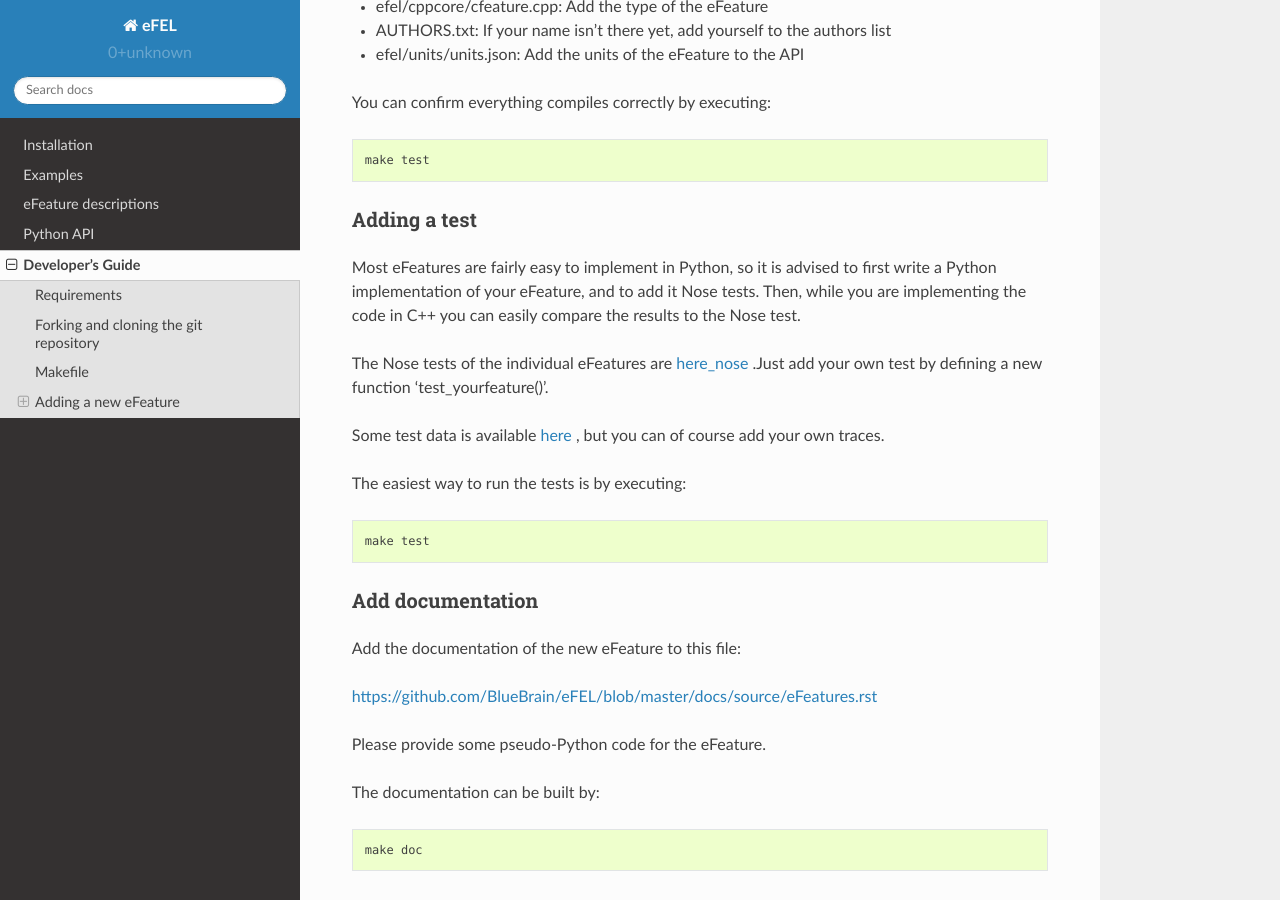
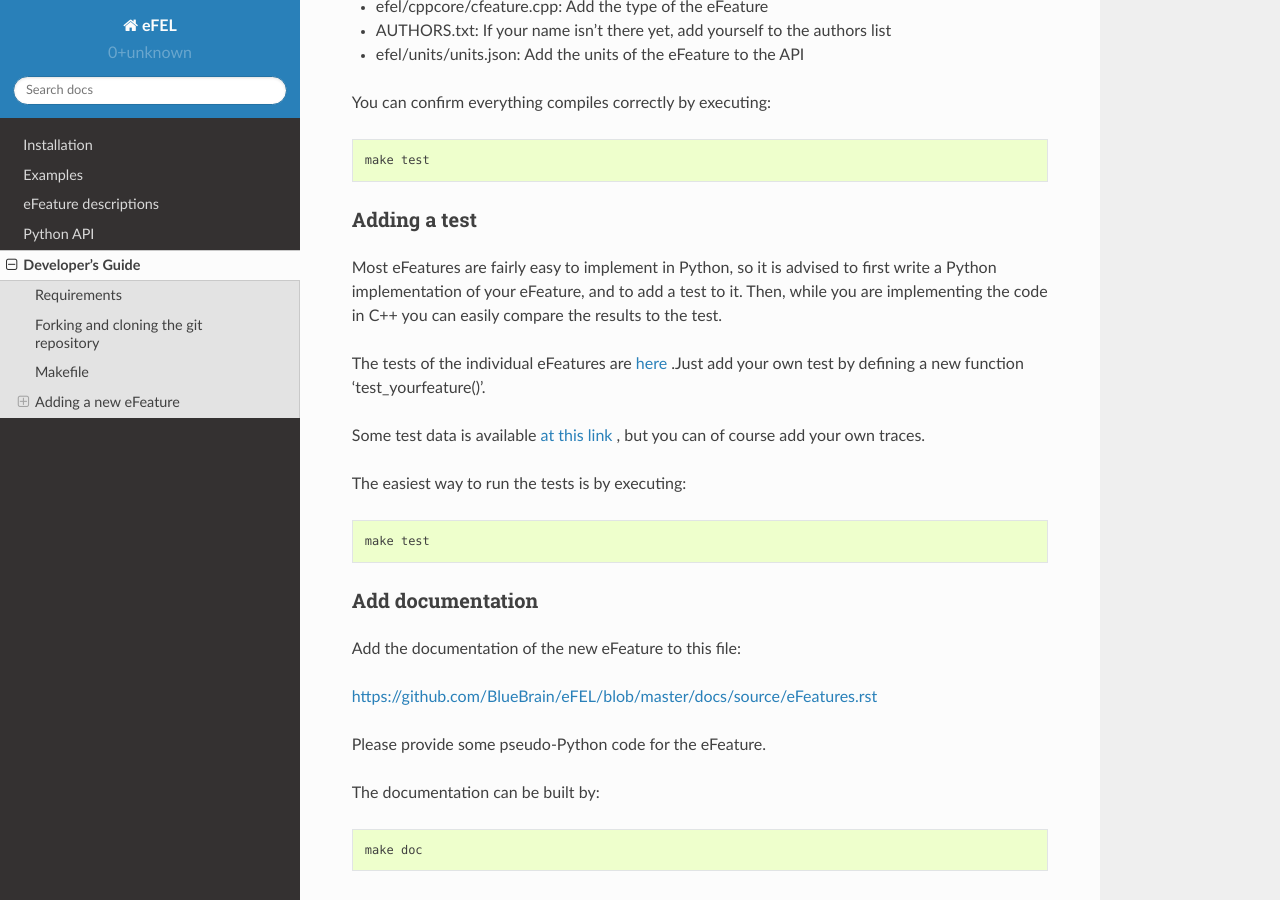
Before and after one commit to BlueBrain/eFEL, a Sphinx documentation site: the page built from docs/source/developers.rst, in a window 1280 px wide and 900 px high, scrolled down 2260 px. Built offline with Sphinx 7.4.7 and the Read the Docs theme 2.0.0, drawn with Linux system fonts in a browser that asks for light colours; some of the changed text lies outside the part shown.

Commit message:
Update tests path in wheel build and docs (#311)
* update tests path in wheel build

* update test path in docs and examples

* address sphinx warning

```diff
--- a/docs/source/developers.rst
+++ b/docs/source/developers.rst
@@ -9,7 +9,7 @@
 As a developer you will need some extra requirements
 
 * To get the latest source code: `Git <https://git-scm.com/>`_
-* To run the tests: `Nose <https://nose.readthedocs.org/en/latest/>`_
+* To run the tests: `Pytest <https://readthedocs.org/projects/pytest/>`_
 * To build the documentation: `Sphinx <http://sphinx-doc.org/>`_, and pdflatex
   (e.g. from `Mactex <https://tug.org/mactex/>`_)
 
@@ -34,7 +34,7 @@
 the eFEL project. This Makefile has the following targets
 
 * **install**: installs the eFEL using pip from the working directory
-* **test**: run the installation and all the Nose tests
+* **test**: run the installation and all the tests
 * **doc**: build the sphinx and latex documentation
 * **clean**: clean up the build directories
 * **pypi**: run test target and upload to pypi
@@ -91,17 +91,17 @@
 Adding a test
 -------------
 Most eFeatures are fairly easy to implement in Python, so it is advised to first
-write a Python implementation of your eFeature, and to add it Nose tests.
+write a Python implementation of your eFeature, and to add a test to it.
 Then, while you are implementing the code in C++ you can easily compare the
-results to the Nose test.
+results to the test.
 
-The Nose tests of the individual eFeatures are
-`here_nose <https://github.com/BlueBrain/eFEL/blob/master/efel/tests/
+The tests of the individual eFeatures are
+`here <https://github.com/BlueBrain/eFEL/blob/master/tests/
 test_basic.py>`_
 .Just add your own test by defining a new function 'test_yourfeature()'.
 
 Some test data is available
-`here <https://github.com/BlueBrain/eFEL/tree/master/efel/tests/
+`at this link <https://github.com/BlueBrain/eFEL/tree/master/tests/
 testdata/basic>`_
 , but you can of course add your own traces.
 
```
Also changed, not shown: 1 other file.
